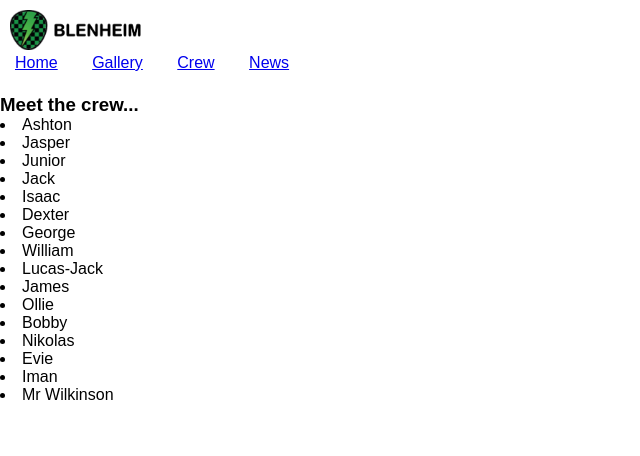
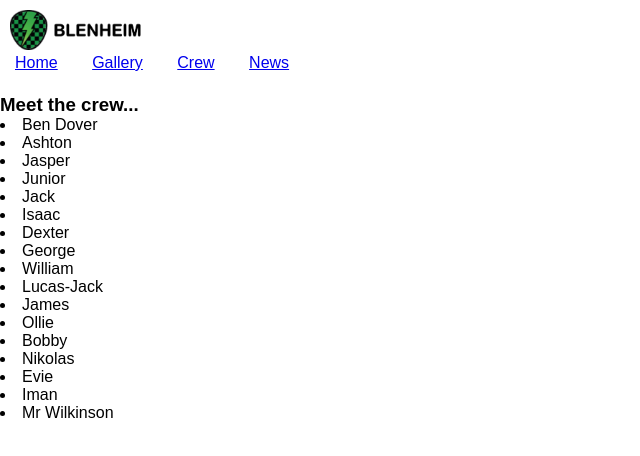
Before and after one commit to bhs-stem/Blenheim-STEM, a plain HTML site: page crew.html in a window 1280 px wide. Shown: the whole page, without its empty margins (0-640 px from the left). Drawn offline with Linux system fonts and the light colour scheme.

Commit message:
Update crew.html

```diff
--- a/crew.html
+++ b/crew.html
@@ -20,6 +20,7 @@
 
                 </ul>
                                                       <h3><br>Meet the crew...</h3>
+  <li>Ben Dover</li>
   <li>Ashton</li>
   <li>Jasper</li>
   <li>Junior</li>
```
